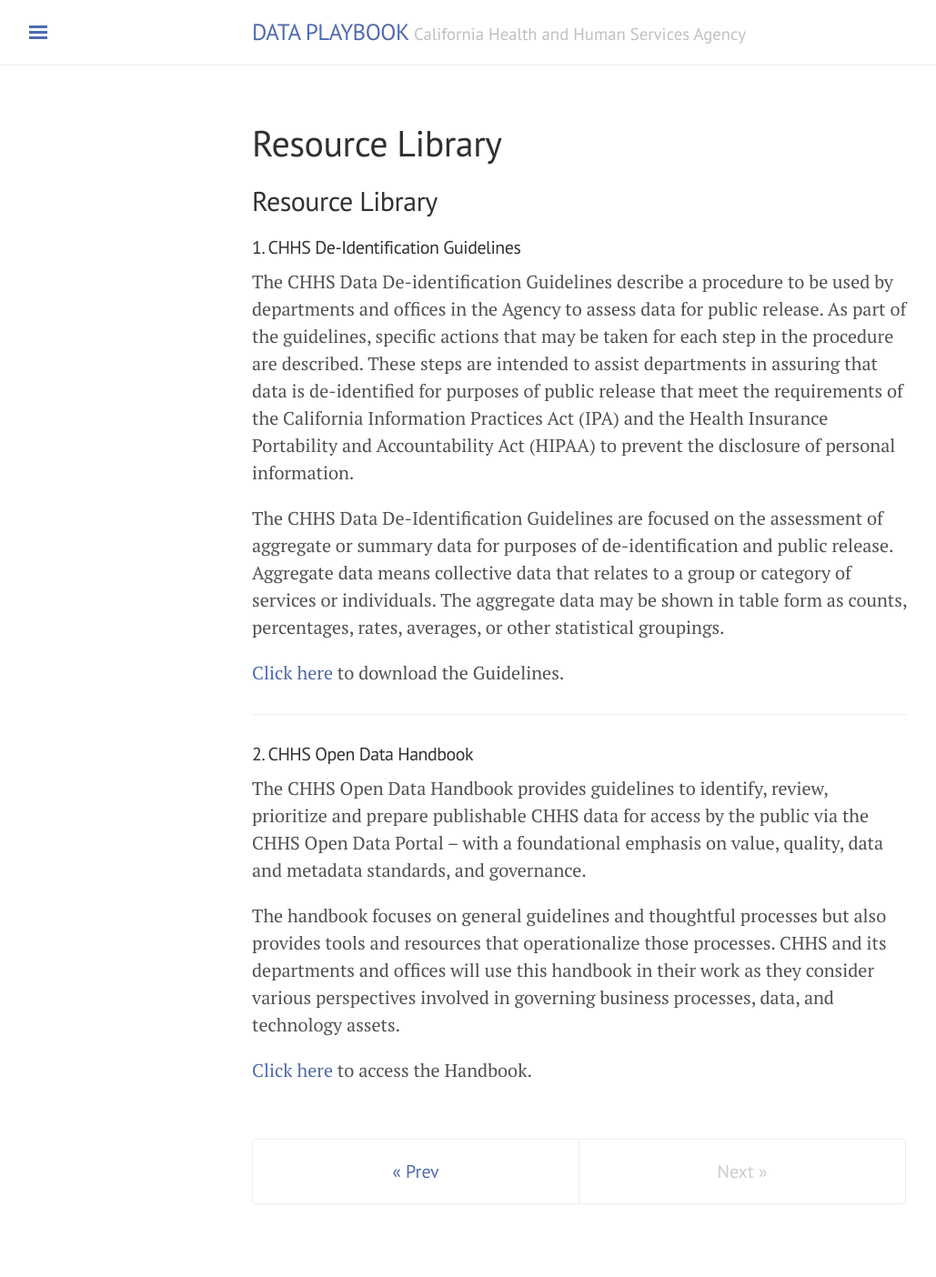
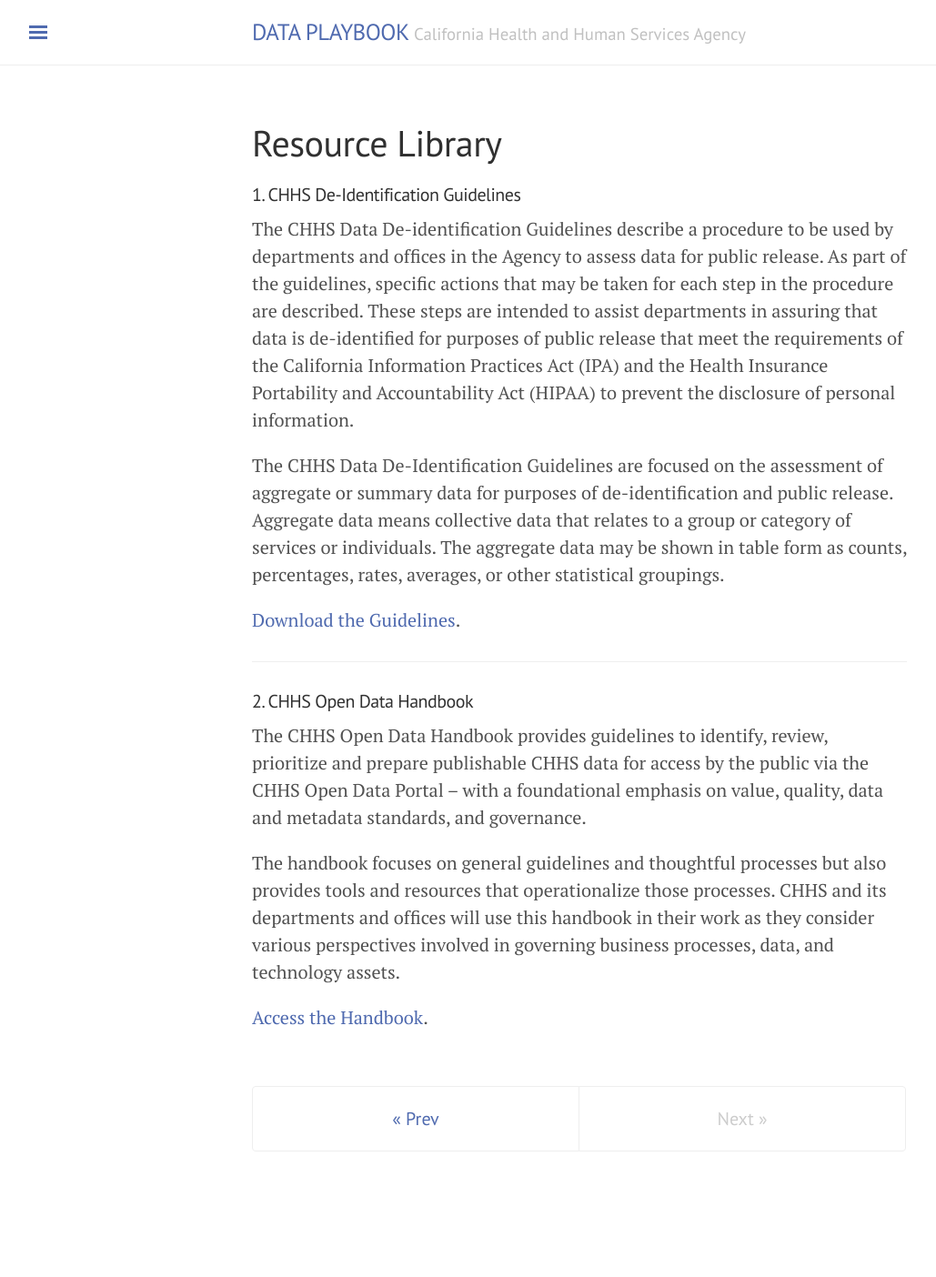
Before and after one commit to chhsdata/dataplaybook, a Jekyll site: the page built from 7_resources.md, in a window 1280 px wide. Shown: the whole page at 91% size, without its empty margins (3-1032 px from the left). Built offline with Jekyll 4.4.1, drawn with Linux system fonts in a browser that asks for light colours; after the commit the page ends 1346 px from its top, so only the background shows below that.

Commit message:
minor updates

```diff
--- a/7_resources.md
+++ b/7_resources.md
@@ -3,9 +3,6 @@ layout: page
 title: Resource Library
 permalink: /resource_library/
 ---
-
-## Resource Library
-
 
 #### 1. CHHS De-Identification Guidelines
 
@@ -13,7 +10,7 @@ The CHHS Data De-identification Guidelines describe a procedure to be used by de
 
 The CHHS Data De-Identification Guidelines are focused on the assessment of aggregate or summary data for purposes of de-identification and public release.  Aggregate data means collective data that relates to a group or category of services or individuals. The aggregate data may be shown in table form as counts, percentages, rates, averages, or other statistical groupings.
 
-[Click here](https://github.com/chhsdata/dataplaybook/raw/gh-pages/documents/CHHS-DDG-V1.0-092316.pdf "CHHS Data De-Identification Guidelines") to download the Guidelines.
+[Download the Guidelines](https://github.com/chhsdata/dataplaybook/raw/gh-pages/documents/CHHS-DDG-V1.0-092316.pdf "CHHS Data De-Identification Guidelines").
 
 <hr>
 
@@ -23,7 +20,7 @@ The CHHS Open Data Handbook provides guidelines to identify, review, prioritize
 
 The handbook focuses on general guidelines and thoughtful processes but also provides tools and resources that operationalize those processes. CHHS and its departments and offices will use this handbook in their work as they consider various perspectives involved in governing business processes, data, and technology assets.
 
-[Click here](https://chhsdata.github.io/opendatahandbook/ "CHHS Open Data Handbook") to access the Handbook.
+[Access the Handbook](https://chhsdata.github.io/opendatahandbook/ "CHHS Open Data Handbook").
 
 <!-- Pagination -->
 <div class="pagination">
```
Also changed, not shown: 3_implement.md (+1 -1 lines), 6_action_items.md (+0 -1 lines).
